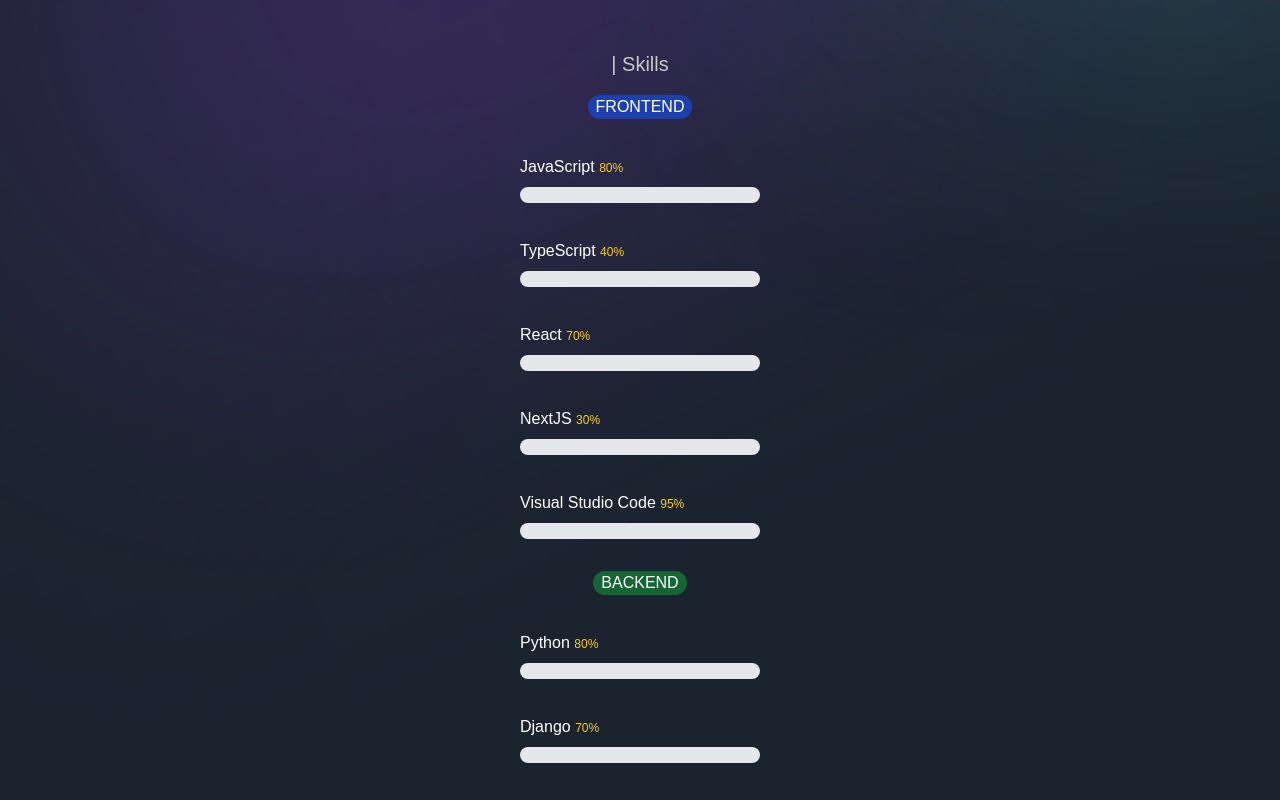
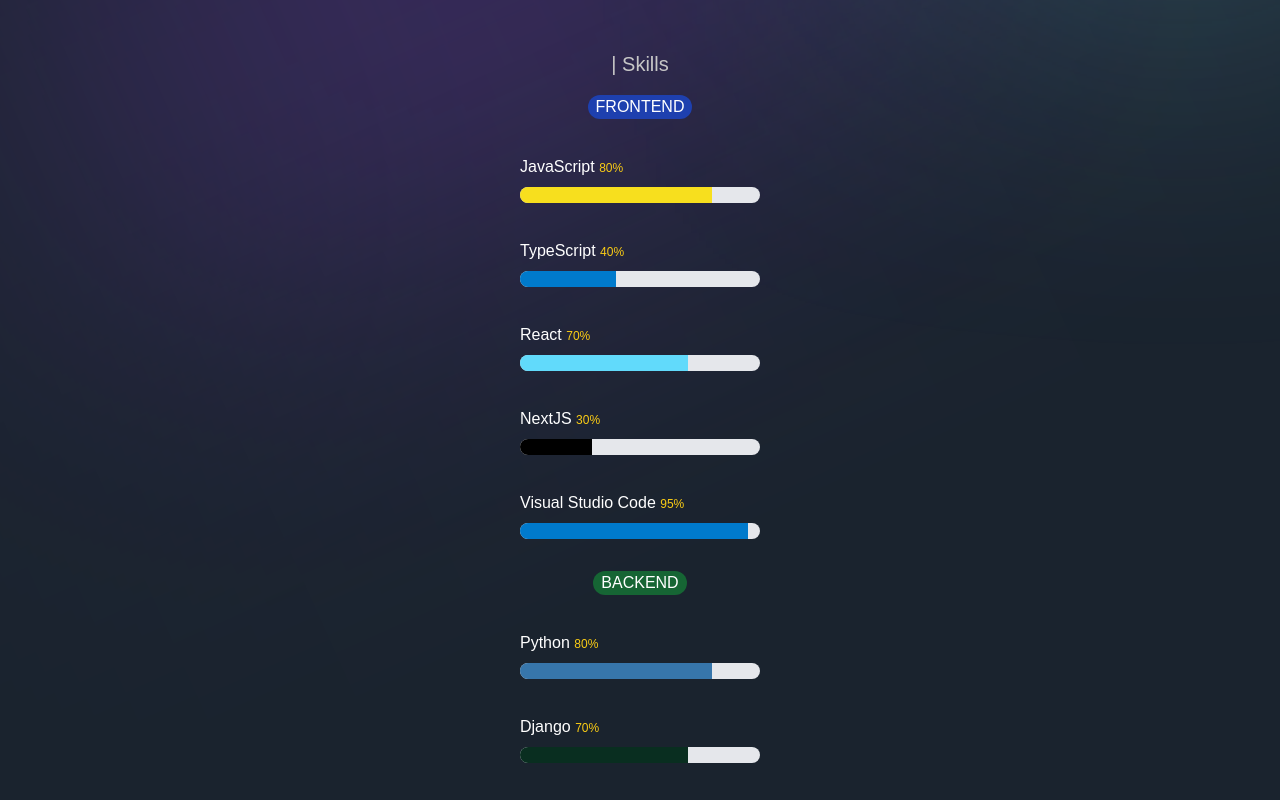
Before and after one commit to CynicalDuck/mariusbekk.no, a Next.js app: page / in a window 1280 px wide. Shown: the part 1000-1800 px from the top of the page. Built offline with nearby package versions, Linux system fonts and the light colour scheme; a web font is replaced by a local one.

Commit message:
Vercel issues

```diff
--- a/components/SkillBar.jsx
+++ b/components/SkillBar.jsx
@@ -1,18 +1,18 @@
 "use client";
 
 const SkillBar = ({ title, barColor, barPercentage }) => (
-  <>
+  <div>
     <h1 className="sm:pt-5 text-white pt-5 ">
       {title} <span className=" text-xs text-yellow-400">{barPercentage}%</span>
     </h1>
     <div className="mt-2 h-4 relative w-60 rounded-full overflow-hidden">
       <div className=" w-full h-full bg-gray-200 absolute "></div>
       <div
-        classNameName={`h-full ${barColor} sm:${barColor} absolute`}
+        className={`h-full ${barColor} sm:${barColor} absolute`}
         style={{ width: `${barPercentage}%` }}
       ></div>
     </div>
-  </>
+  </div>
 );
 
 export default SkillBar;
```
